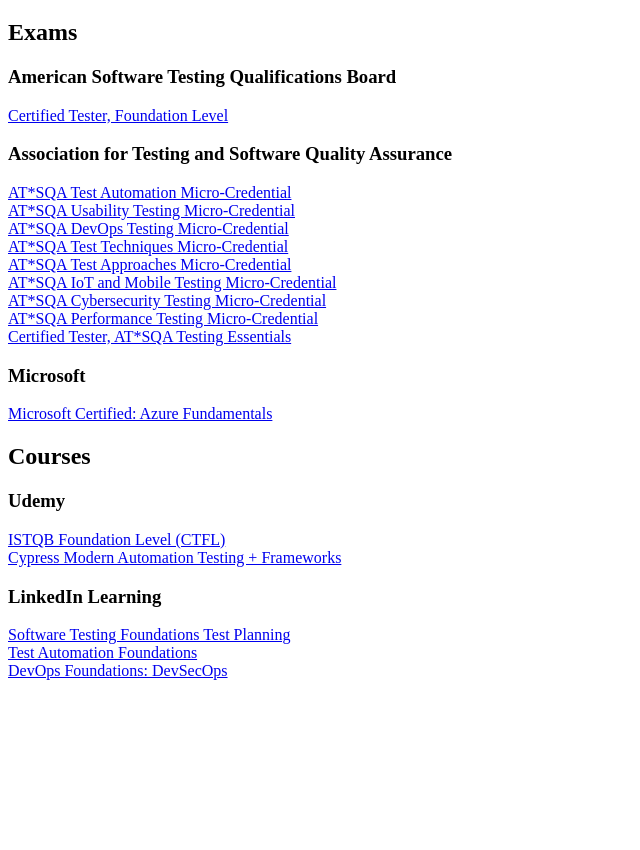
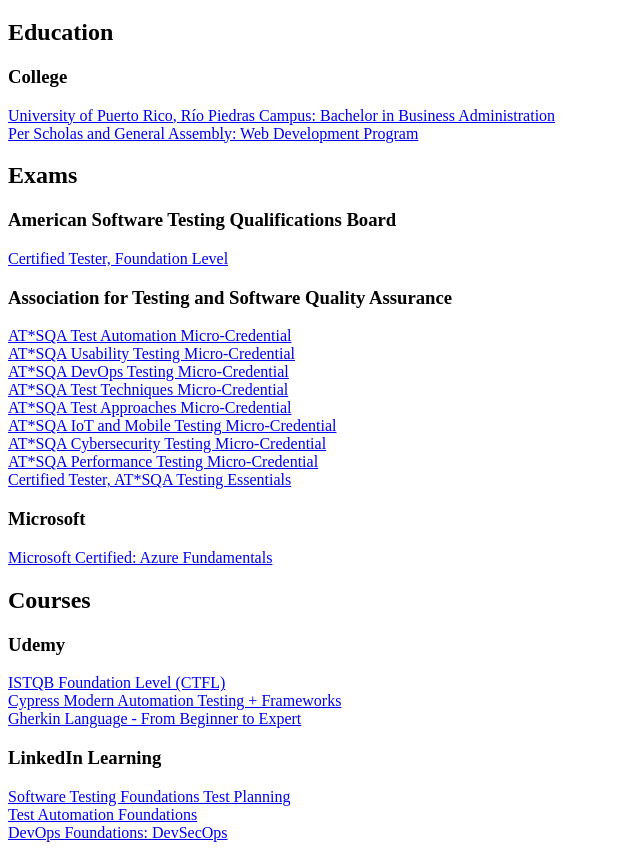
Before and after one commit to francheska-guzman/certificate, a plain HTML site: page index.html in a window 1280 px wide. Shown: the part 61-911 px from the top of the page, without its empty margins (0-640 px from the left). Before the commit the page ends 800 px from the top, so only its background shows below. Drawn offline with Linux system fonts and the light colour scheme.

Commit message:
Updating

```diff
--- a/index.html
+++ b/index.html
@@ -8,6 +8,11 @@
 </head>
 <body>
 	<h1>Certificates</h1>
+        <h2>Education</h2>
+            <h3>College</h3>
+                <a href="./UniversityofPuertoRico-RioPiedras-BBA.jpg" alt="University of Puerto Rico: BBA in Business Administration">University of Puerto Rico, Río Piedras Campus: Bachelor in Business Administration</a>
+                <br />
+                <a href="./PerScholasGA-CodeBridge-Program.jpg" alt="Per Scholas and General Assembly: Web Development Program">Per Scholas and General Assembly: Web Development Program</a>
         <h2>Exams</h2>
             <h3>American Software Testing Qualifications Board</h3>
                 <a href="./Certificate-21-CTFL-01698-USA.pdf" alt="Certified Tester, Foundation Level">Certified Tester, Foundation Level</a>
@@ -38,7 +43,8 @@
                 <a href="./UC-5b20d321-c848-4be9-9164-84f402718701.pdf" alt="ISTQB Foundation Level (CTFL)">ISTQB Foundation Level (CTFL)</a>
                 <br />
                 <a href="./Cypress-Modern-Automation-Testing-and-Frameworks.pdf" alt="Cypress Modern Automation Testing + Frameworks">Cypress Modern Automation Testing + Frameworks</a>
-
+                <br />
+                <a href="./UC-a787300c-d09f-4680-b4af-cf25c83aa835.pdf" alt="Gherkin Language - From Beginner to Expert">Gherkin Language - From Beginner to Expert</a>
             <h3>LinkedIn Learning</h3>
                 <a href="./Certificate-of-Completion-Software-Testing-Foundations-Test-Planning.pdf" alt="Software Testing Foundations Test Planning">Software Testing Foundations Test Planning</a>
                 <br />
```
Also changed, not shown: PerScholasGA-CodeBridge-Program.jpg (renamed from PerScholas-CodeBridge-Program.jpg), 1 other file.
